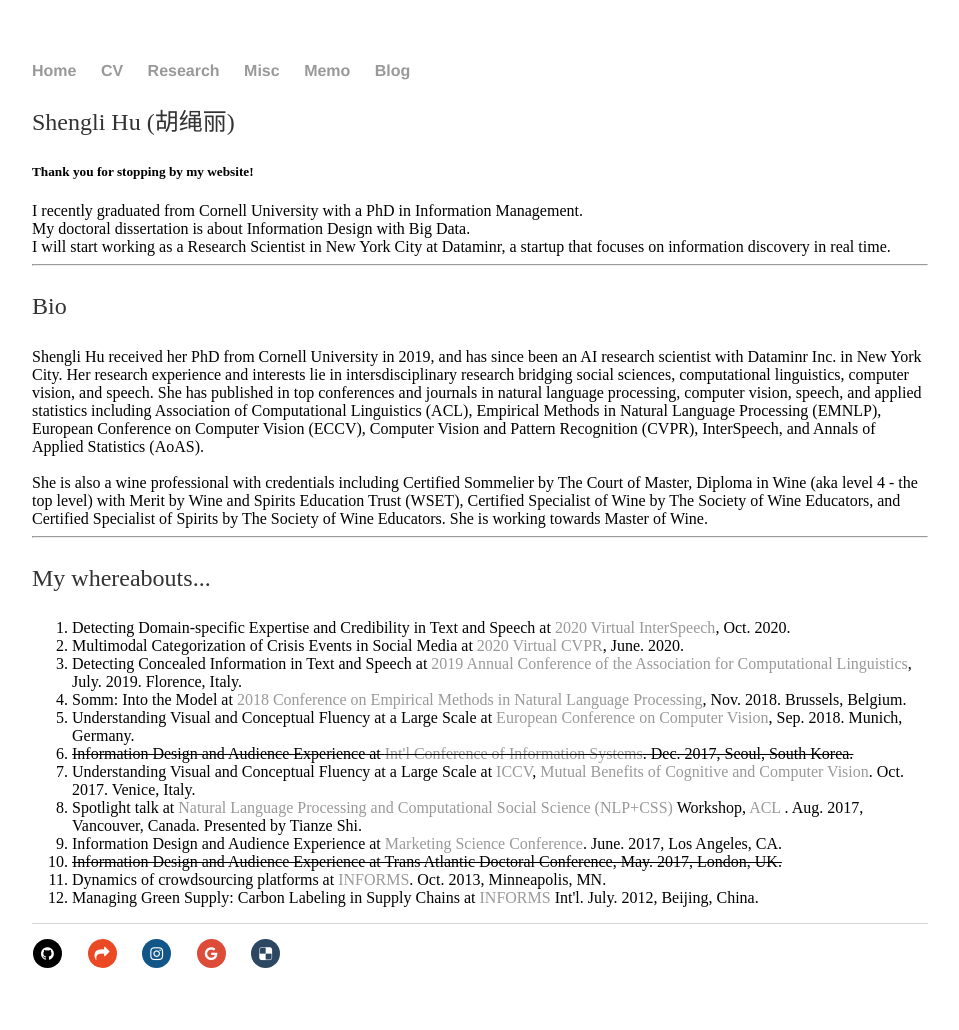
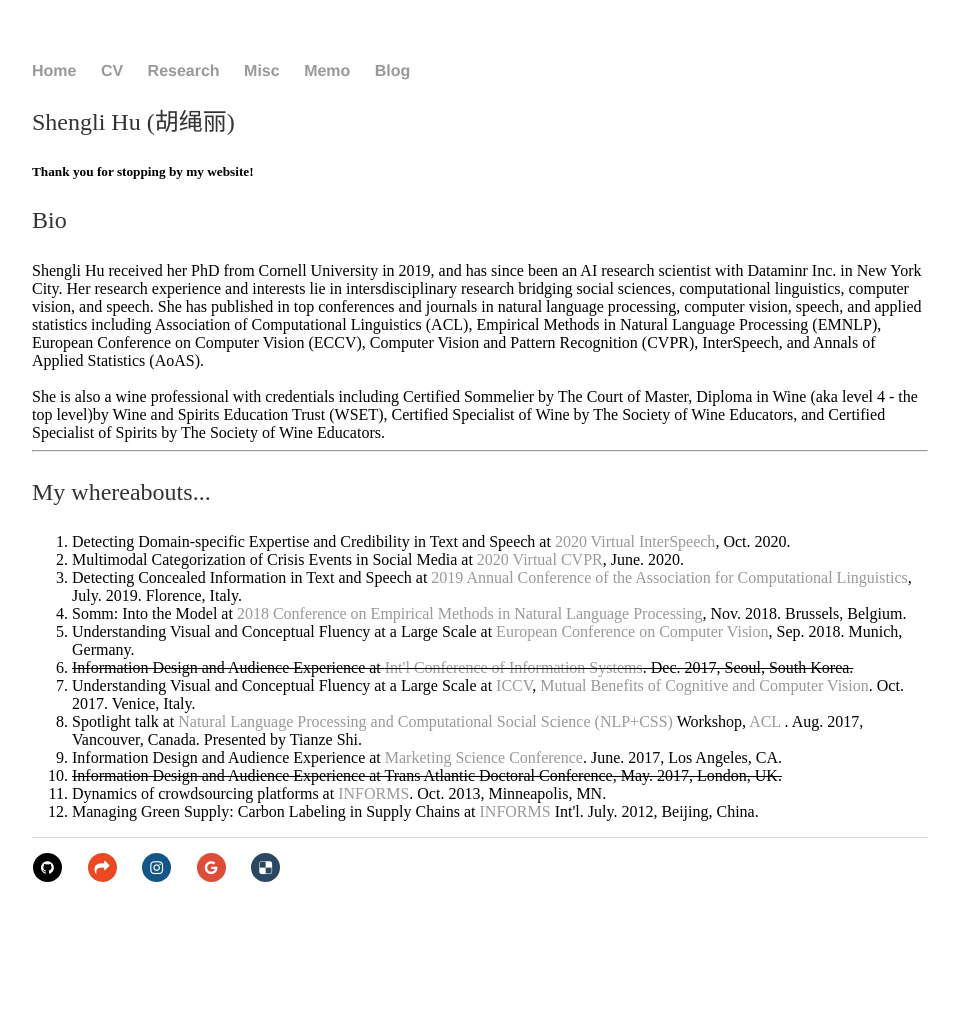
Before and after one commit to shenglih/shenglih.github.io, a Jekyll site: the page built from index.html, in a window 1280 px wide. Shown: the whole page, without its empty margins (160-1119 px from the left). Built offline with Jekyll 4.4.1, drawn with Linux system fonts in a browser that asks for light colours; comment, search, counter and statistics services are not loaded; after the commit the page ends 944 px from its top, so only the background shows below that.

Commit message:
Update index.html

```diff
--- a/index.html
+++ b/index.html
@@ -15,11 +15,11 @@
 		My third chapter provides the first and extensive review of the intersection of computer vision and marketing, identifying overlaps and gaps in-between, and therefore pinpointing a myriad of exciting opportunities onward.</h5>
 	<h5>I am also a certified sommelier, and certified specialist of wine and spirits, with WSET diploma in progress. I have been writing a book "Somm: Into the Model" that combines data science and wines & vines.</h5>
 
-	-->
+
 	I recently graduated from Cornell University with a PhD in Information Management.<br>
 	My doctoral dissertation is about Information Design with Big Data.<br>
 	I will start working as a Research Scientist in New York City at Dataminr, a startup that focuses on information discovery in real time.
-	<hr>
+	<hr>-->
 	<p> Bio </p>
 	Shengli Hu received her PhD from Cornell University in 2019, and has since been an AI research scientist with Dataminr Inc. in New York City. Her research experience and interests
 lie in intersdisciplinary research bridging social sciences, computational linguistics, computer vision, and speech. She has published in top conferences and journals in natural language
@@ -28,8 +28,8 @@
 Conference on Computer Vision (ECCV), Computer Vision and Pattern Recognition (CVPR), InterSpeech, and Annals of Applied Statistics (AoAS).<br>
 	<br>
 She is also a wine professional with credentials including Certified Sommelier by The Court
-of Master, Diploma in Wine (aka level 4 - the top level) with Merit by Wine and Spirits Education Trust (WSET), Certified Specialist of Wine by The Society of Wine Educators, and Certified Specialist of Spirits by
-	The Society of Wine Educators. She is working towards Master of Wine.
+of Master, Diploma in Wine (aka level 4 - the top level)by Wine and Spirits Education Trust (WSET), Certified Specialist of Wine by The Society of Wine Educators, and Certified Specialist of Spirits by
+	The Society of Wine Educators. <!--She is working towards Master of Wine.-->
 	<hr>
 
 	<p> My whereabouts... </p>
```
